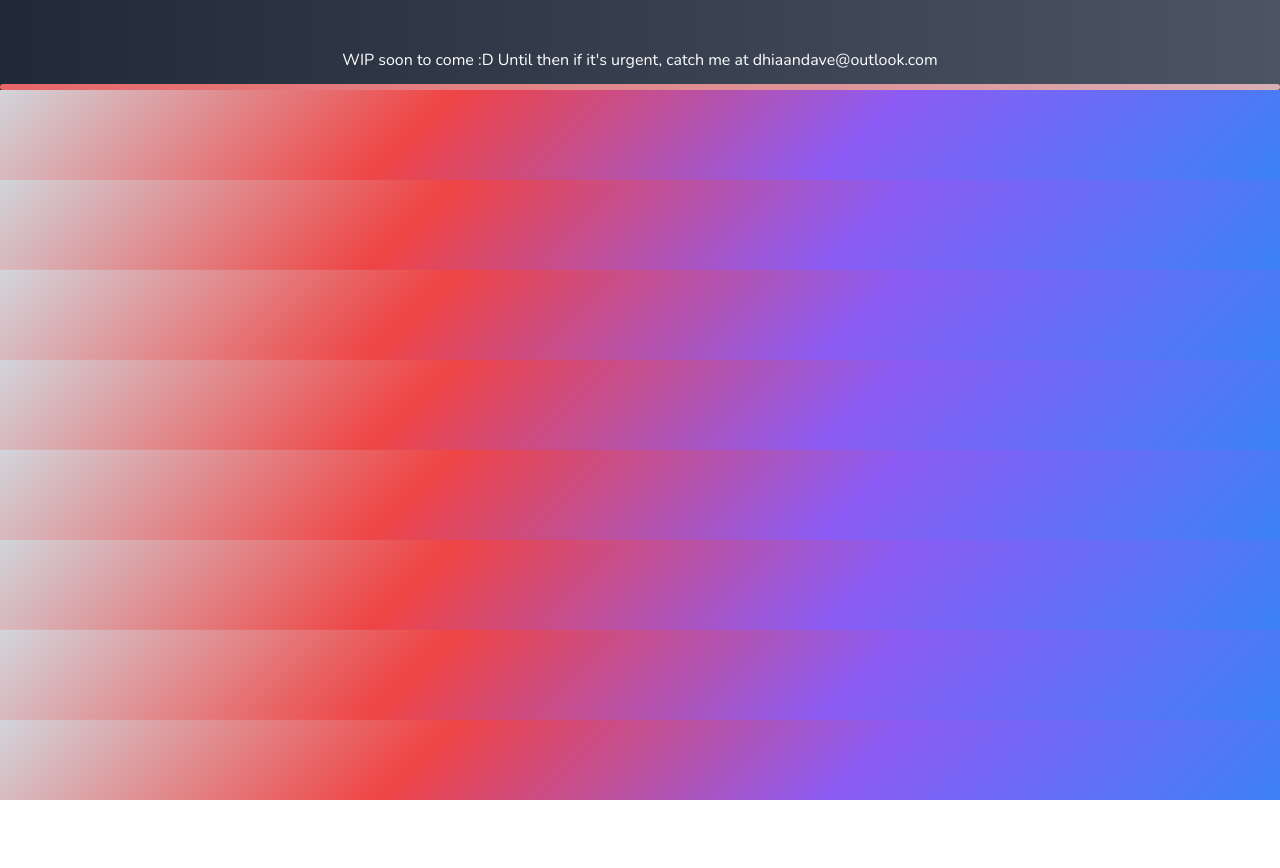
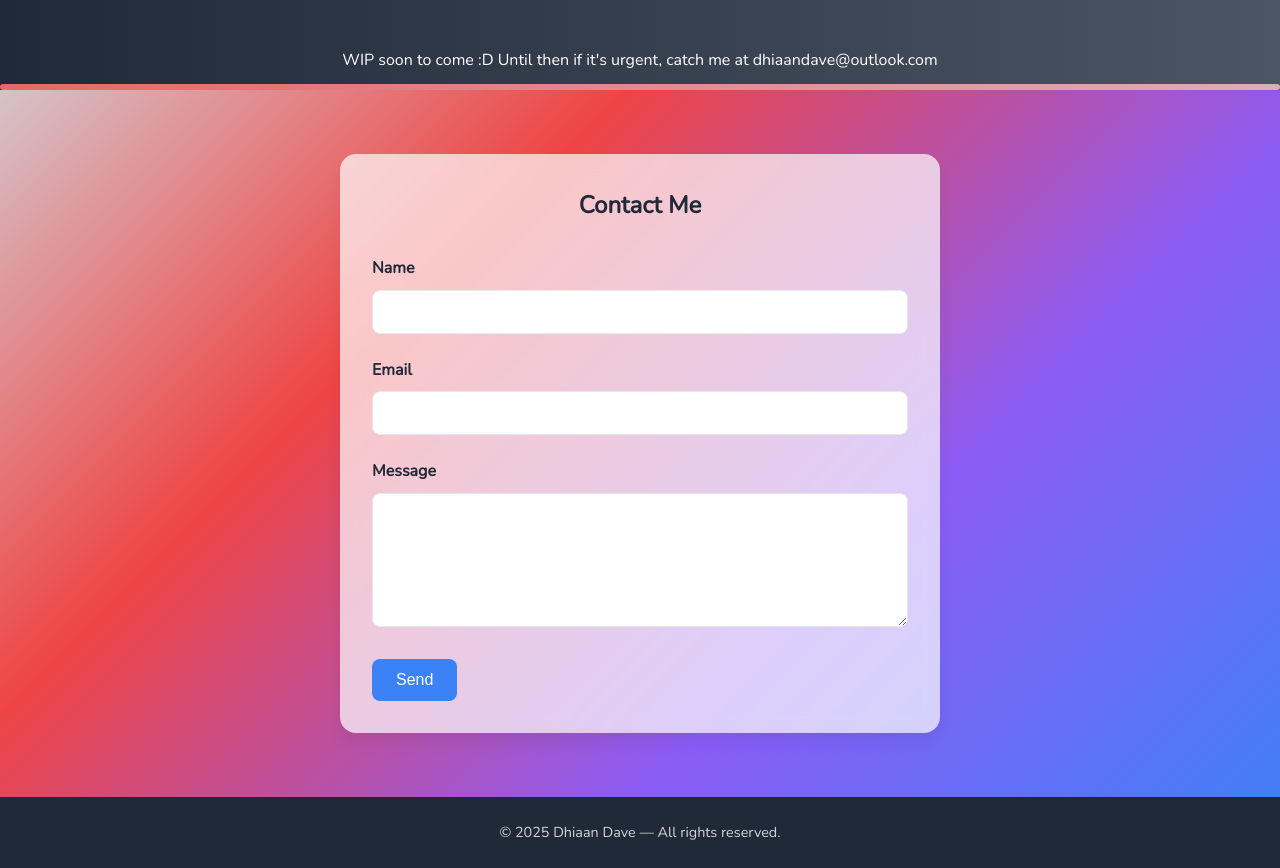
Before and after one commit to the-X-alien/Me, a plain HTML site: page contact.html in a window 1280 px wide. Before the commit the page ends 800 px from the top, so only its background shows below. Drawn offline with nearby package versions, Linux system fonts and the light colour scheme.

Commit message:
Update contact.html

```diff
--- a/contact.html
+++ b/contact.html
@@ -10,4 +10,100 @@
   <link rel="stylesheet" href="style.css">
   <link rel="icon" href="favicon.ico" type="image/x-icon">
   <link href="https://fonts.googleapis.com/css2?family=Nunito&display=swap" rel="stylesheet">
-<header>WIP soon to come :D Until then if it's urgent, catch me at dhiaandave@outlook.com </header>
+  <header>WIP soon to come :D Until then if it's urgent, catch me at dhiaandave@outlook.com </header>
+  <style>
+    body {
+      background: linear-gradient(135deg, #d1d5db, #ef4444, #8b5cf6, #3b82f6);
+      animation: gradientShift 15s ease infinite;
+      font-family: 'Nunito', sans-serif;
+      color: #1f2937;
+      line-height: 1.6;
+      margin: 0;
+      padding: 0;
+    }
+
+    .contact-container {
+      max-width: 600px;
+      margin: 4rem auto;
+      background: rgba(255, 255, 255, 0.7);
+      backdrop-filter: blur(10px);
+      padding: 2rem;
+      border-radius: 1rem;
+      box-shadow: 0 10px 15px rgba(0, 0, 0, 0.05);
+    }
+
+    h1 {
+      text-align: center;
+      color: #1f2937;
+      margin-bottom: 2rem;
+    }
+
+    label {
+      display: block;
+      margin-bottom: 0.5rem;
+      font-weight: 600;
+    }
+
+    input, textarea {
+      width: 100%;
+      padding: 0.75rem;
+      margin-bottom: 1.5rem;
+      border: 1px solid #e5e7eb;
+      border-radius: 0.5rem;
+      font-size: 1rem;
+    }
+
+    button {
+      background-color: #3b82f6;
+      color: white;
+      padding: 0.75rem 1.5rem;
+      border: none;
+      border-radius: 0.5rem;
+      cursor: pointer;
+      font-size: 1rem;
+      transition: background-color 0.3s ease;
+    }
+
+    button:hover {
+      background-color: #2563eb;
+    }
+
+    footer {
+      text-align: center;
+      margin-top: 3rem;
+      padding: 1.5rem;
+      background-color: #1f2937;
+      color: #d1d5db;
+    }
+
+    @keyframes gradientShift {
+      0% { background-position: 0% 50%; }
+      50% { background-position: 100% 50%; }
+      100% { background-position: 0% 50%; }
+    }
+  </style>
+</head>
+<body>
+
+  <section class="contact-container">
+    <h1>Contact Me</h1>
+    <form action="dhiaandave@outlook.com" method="post" enctype="text/plain">
+      <label for="name">Name</label>
+      <input type="text" id="name" name="name" required />
+
+      <label for="email">Email</label>
+      <input type="email" id="email" name="email" required />
+
+      <label for="message">Message</label>
+      <textarea id="message" name="message" rows="6" required></textarea>
+
+      <button type="submit">Send</button>
+    </form>
+  </section>
+
+  <footer>
+    <p>&copy; 2025 Dhiaan Dave — All rights reserved.</p>
+  </footer>
+
+</body>
+</html>
```
